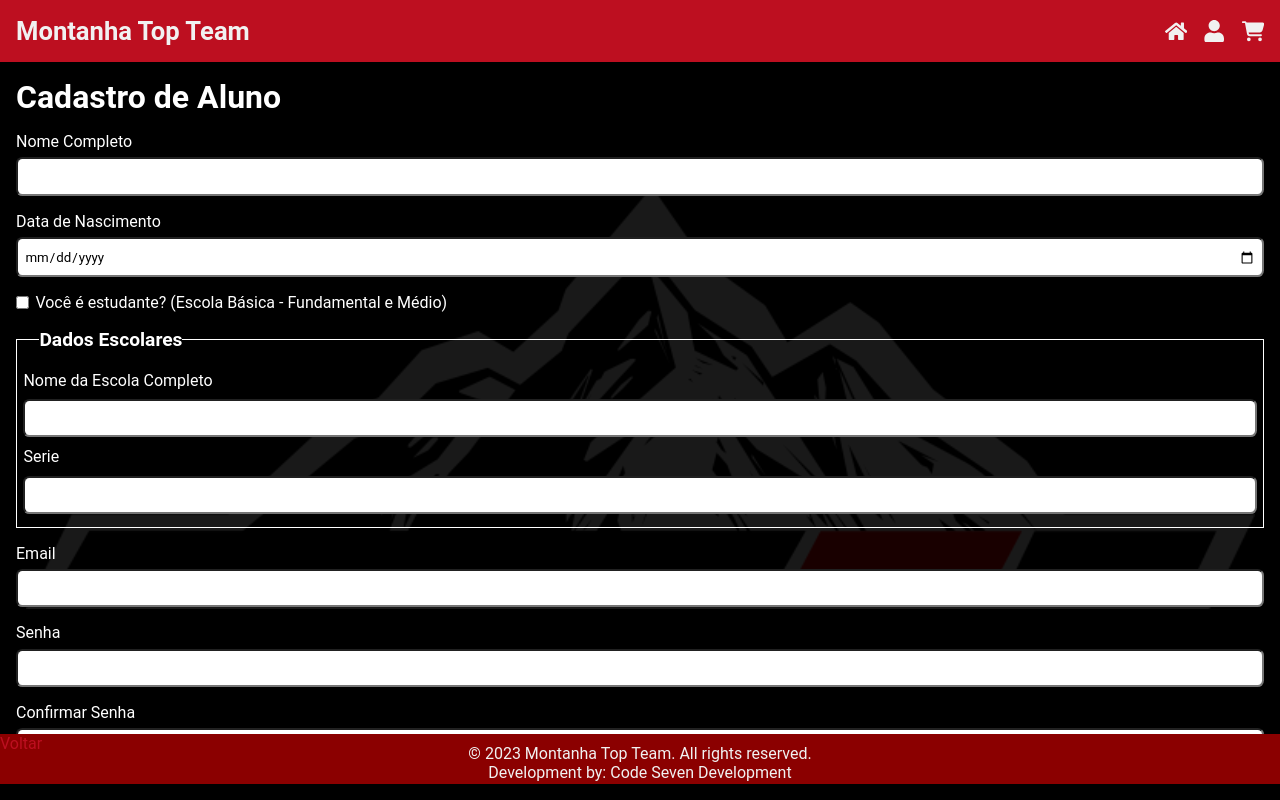
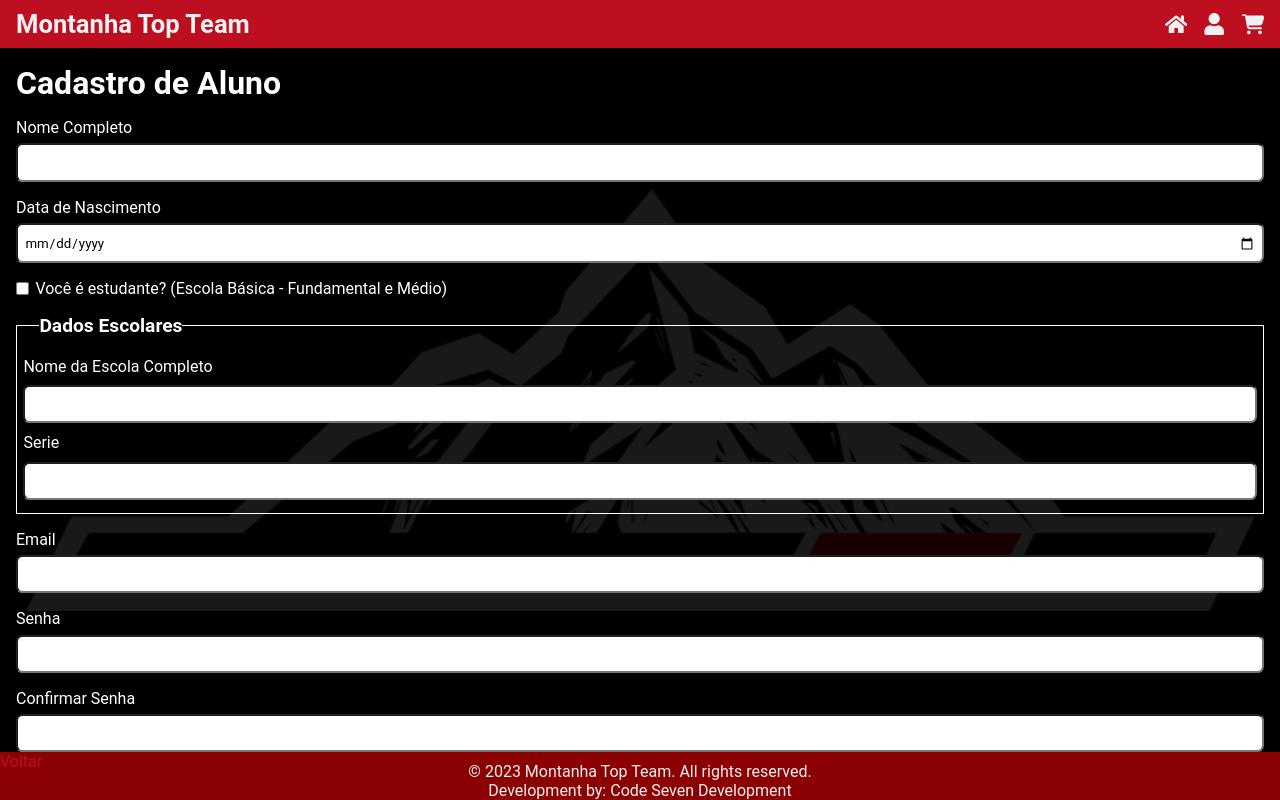
Before and after one commit to ARibeiroC/montanha-top-team, a React (Vite) app: page /register in a window 1280 px wide. Built offline with nearby package versions, Linux system fonts and the light colour scheme.

Commit message:
fix: corrigida a altura do belt, content e footer.

```diff
--- a/src/components/Footer/FooterCSS.js
+++ b/src/components/Footer/FooterCSS.js
@@ -7,7 +7,7 @@ export const Container = styled.div`
     padding-block: .6rem;
     background-color: var(--color-darkred);
     color: var(--color-ice);
-    height: 6.2vh;
+    height: 6vh;
 
     .footer-content{
         display: flex;
--- a/src/components/Header/HeaderCSS.js
+++ b/src/components/Header/HeaderCSS.js
@@ -5,7 +5,7 @@ export const Container = styled.div`
     flex-direction: column;
     justify-content: center;
 
-    min-height: 6vh;
+    height: 6vh;
 
     background-color: var(--color-link);
 `
--- a/src/routes/Register/RegisterCSS.js
+++ b/src/routes/Register/RegisterCSS.js
@@ -2,7 +2,7 @@ import styled from 'styled-components';
 import backgroundImage from '../../assets/LOGO_VETORIZADA_COM_FUNDO_BRANCO_800x275.png';
 
 export const Container = styled.div`
-  height: 84vh;
+  height: 88vh;
 
   background-color: rgba(0,0,0, .9);
   background-image: url(${backgroundImage});
```
Also changed, not shown: package.json (+14 -1 lines), 1 other file (tests, documents, lock files or other folders).
